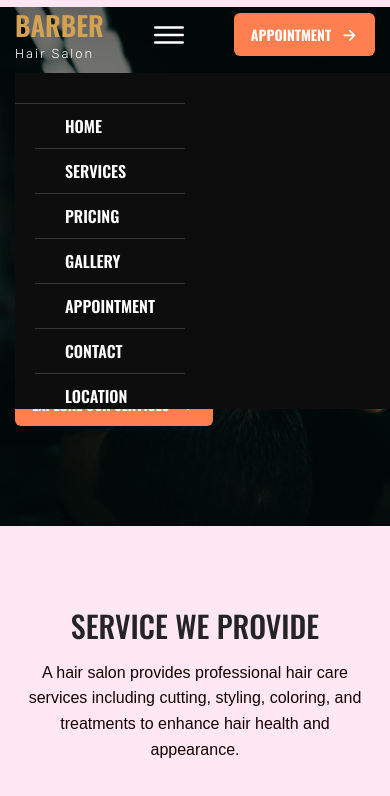
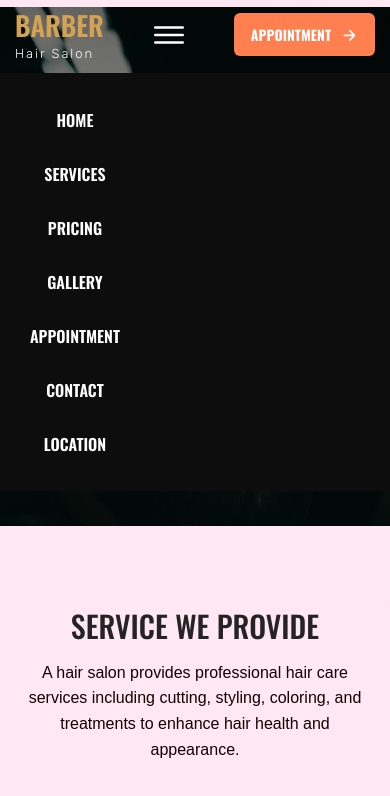
Before and after one commit to Gauravmane7517/Saloon-Website, a plain HTML site: page index.html in a window 390 px wide. Both pictures are taken after a click on the button "toggle menu". Shown: the part 48-844 px from the top of the page. Drawn offline with nearby package versions, Linux system fonts and the light colour scheme.

Commit message:
changes nacbar

```diff
--- a/script.js
+++ b/script.js
@@ -23,17 +23,25 @@ const addEventOnElem = function (elem, type, callback) {
  * navbar toggle
  */
 
+// const navbar = document.querySelector("[data-navbar]");
+// const navToggler = document.querySelector("[data-nav-toggler]");
+// const navLinks = document.querySelectorAll("[data-nav-link]");
+
+// const toggleNavbar = () => navbar.classList.toggle("active");
+
+// addEventOnElem(navToggler, "click", toggleNavbar);
+
+// const closeNavbar = () => navbar.classList.remove("active");
+
+// addEventOnElem(navLinks, "click", closeNavbar);
+// Select elements
+const navToggler = document.querySelector("[data-nav-toggler]");
 const navbar = document.querySelector("[data-navbar]");
-const navToggler = document.querySelector("[data-nav-toggler]");
-const navLinks = document.querySelectorAll("[data-nav-link]");
 
-const toggleNavbar = () => navbar.classList.toggle("active");
-
-addEventOnElem(navToggler, "click", toggleNavbar);
-
-const closeNavbar = () => navbar.classList.remove("active");
-
-addEventOnElem(navLinks, "click", closeNavbar);
+// Toggle navbar visibility
+navToggler.addEventListener("click", () => {
+  navbar.classList.toggle("active");
+});
 
 
 
--- a/style.css
+++ b/style.css
@@ -351,27 +351,64 @@ body {
 
 .navbar {
   position: absolute;
-  padding-inline: 0;
   top: 100%;
-  left: 15px;
-  right: 15px;
-  background-color: var(--rich-black-fogra-39);
+  left: 0;
+  right: 0;
+  background: var(--rich-black-fogra-39, #111);
   max-height: 0;
   overflow: hidden;
-  transition: 0.15s var(--cubic-out);
-}
-
+  transition: max-height 0.4s ease, padding 0.3s ease;
+  padding: 0;
+  z-index: 999;
+}
+
+/* Navbar visible */
 .navbar.active {
-  max-height: 336px;
-  transition-duration: 0.5s;
-}
-
+  max-height: 500px; /* enough space for all links */
+  padding: 15px 0;
+}
+
+/* Navbar links */
 .navbar-list {
-  border-block-start: 1px solid var(--jet);
-  margin-block: 25px;
-}
-
-.navbar-item { border-block-end: 1px solid var(--jet); }
+  list-style: none;
+  padding: 0;
+  margin: 0;
+}
+
+.navbar-item {
+  text-align: center;
+  margin: 10px 0;
+}
+
+.navbar-link {
+  color: white;
+  text-decoration: none;
+  font-size: 16px;
+  font-weight: 500;
+  transition: color 0.3s ease;
+}
+
+.navbar-link:hover {
+  color: #ff9800;
+}
+
+/* Show navbar horizontally on desktop */
+@media (min-width: 768px) {
+  .navbar {
+    position: static;
+    max-height: none;
+    background: transparent;
+    display: flex;
+    padding: 0;
+  }
+  .navbar-list {
+    display: flex;
+    gap: 20px;
+  }
+  .navbar-item {
+    margin: 0;
+  }
+}
 
 .navbar-link {
   color: var(--white);
@@ -883,10 +920,13 @@ body {
   /* Full width buttons on small mobile */
   .filter-btn {
     flex: 1 1 100%;
-    padding: 8px;
+    padding: 6px;
     font-size: 0.8rem;
   }
 }
+
+
+
 
 
 
```
Also changed, not shown: index.html (indentation only).
